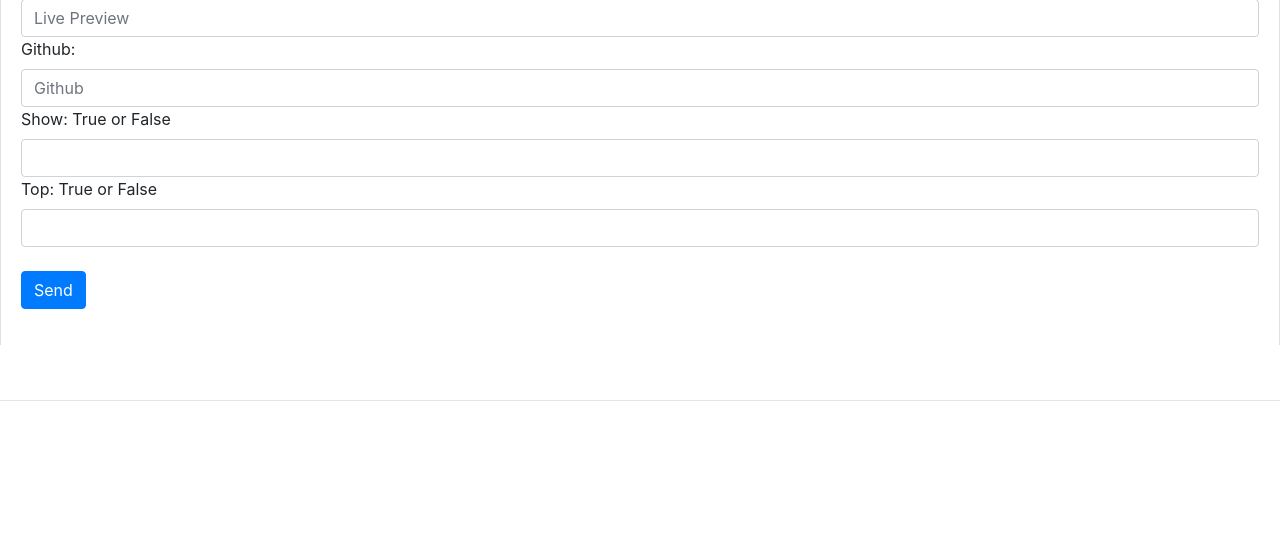
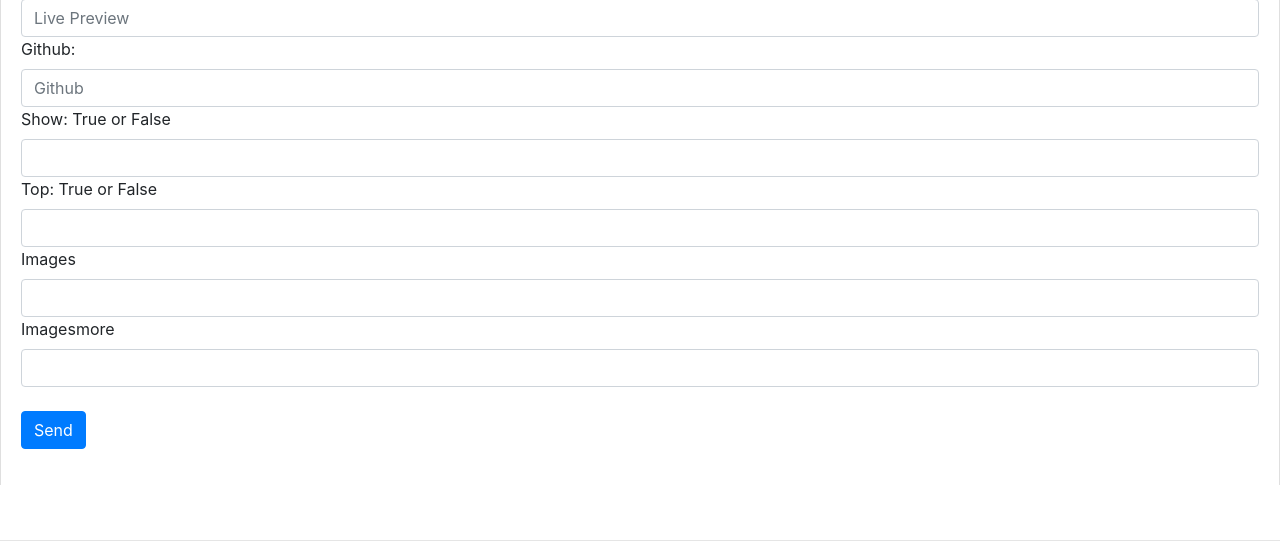
Before and after one commit to john-lock/portfolio_new, a Flask app: page /projects in a window 1280 px wide, after a click on "Add new Project". Shown: the part 833-1390 px from the top of the page. Before the commit the page ends 1234 px from the top, so only its background shows below. Run offline with Flask 2, Linux system fonts and the light colour scheme; the visitor is signed in with stand-in values (Sample User, id 1); data that the repository does not hold is empty; parts of the project's set-up code (start-up, migrations or seed data) failed here and were passed over; some libraries are stand-ins or nearby versions.

Commit message:
added dynamic images

```diff
--- a/app/models.py
+++ b/app/models.py
@@ -42,6 +42,8 @@ class Projects(db.Model):
     github = db.Column(db.String(200))
     show = db.Column(db.String(20))
     top = db.Column(db.String(20))
+    images = db.Column(db.TEXT)
+    imagesmore = db.Column(db.TEXT)
 
 
 db.create_all()
--- a/app/routes.py
+++ b/app/routes.py
@@ -72,16 +72,18 @@ def project_add():
                               preview=request.form['preview'],
                               github=request.form['github'],
                               show=request.form['show'],
-                              top=request.form['top'])
+                              top=request.form['top'],
+                              images=request.form['images'],
+                              imagesmore=request.form['imagesmore'])
         db.session.add(newproject)
         db.session.commit()
     return redirect('projects')
 
 
-@app.route('/projects/delete/<id>', methods=['POST'])
+@app.route('/projects/delete/<id>', methods=['GET'])
 @login_required
 def project_delete(id):
-    if request.method == 'POST':
+    if request.method == 'GET':
         project = Projects.query.filter_by(id=id).first()
         db.session.delete(project)
         db.session.commit()
@@ -103,6 +105,8 @@ def edit_project(id):
         project.github = request.form['github']
         project.show = request.form['show']
         project.top = request.form['top']
+        project.images = request.form['images']
+        project.imagesmore = request.form['imagesmore']
 
         db.session.commit()
         return redirect(url_for('projects'))
--- a/app/static/css/portfolio.css
+++ b/app/static/css/portfolio.css
@@ -405,6 +405,10 @@ a:active {
 .card {
     margin-bottom: 15px;
 }
+.card-img-top {
+    width: 140px;
+    margin-top:10px;
+}
 #abouttext {
     font-size: 18px;
 }
--- a/app/templates/projects.html
+++ b/app/templates/projects.html
@@ -33,6 +33,10 @@
                     <input class="form-control" name="show" type="text">
                     <label>Top: True or False</label>
                     <input class="form-control" name="top" type="text">
+                    <label>Images</label>
+                    <input class="form-control" name="images" type="text">
+                    <label>Imagesmore</label>
+                    <input class="form-control" name="imagesmore" type="text">
                     <br>
                     <div id="success"></div>
                     <div class="form-group">
@@ -62,6 +66,8 @@
                 Github: {{ project.github }} <br>
                 Show: {{ project.show }} <br>
                 Top: {{ project.top }} <br>
+                Images: {{ project.images }} <br>
+                Imagesmore: {{ project.imagesmore }} <br>
 
 
                 <a href="{{ url_for('project_delete', id=project.id) }}">DELETE</a> // <a href="/projects/edit/{{ project.id }}"><span>Edit</span></a>
--- a/config.py
+++ b/config.py
@@ -7,5 +7,4 @@ class Config(object):
     SQLALCHEMY_DATABASE_URI = os.environ.get('DATABASE_URL') or \
         'sqlite:///' + os.path.join(basedir, 'portfolioprojects.db')
     SQLALCHEMY_TRACK_MODIFICATIONS = False
-    MAIL_SENDGRID_API_KEY = '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'
-    ADMIN_PW = os.environ.get('ADMIN_PW')
+    MAIL_SENDGRID_API_KEY = os.environ['MAIL_SENDGRID_API_KEY']
```
Also changed, not shown: app/templates/edit_project.html (+7 -0 lines), app/templates/includes/modals.html (+30 -1 lines), app/templates/index.html (+3 -5 lines), app/static/images/rijks_icon.png, app/static/images/squadbuilder_icon.png (added), portfolioprojects.db.
